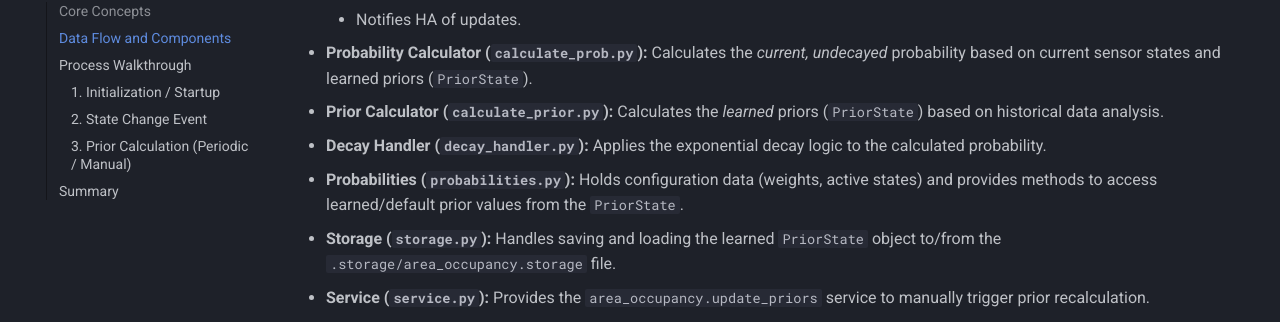
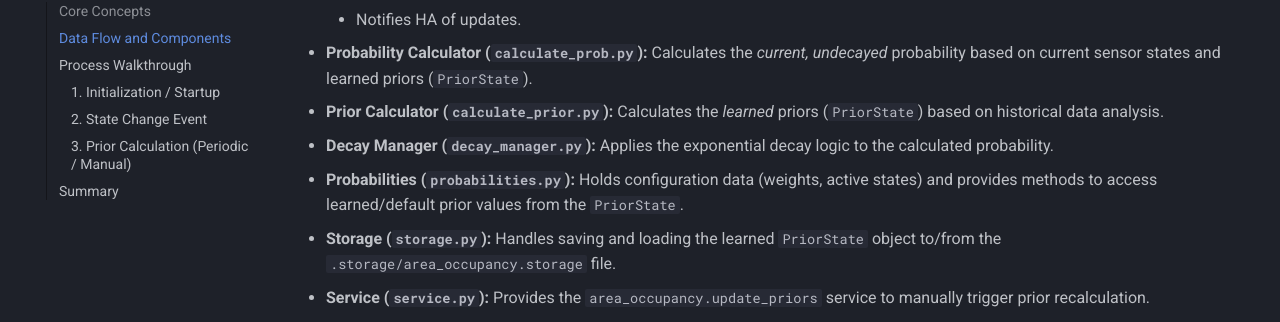
Before and after one commit to Hankanman/Area-Occupancy-Detection, an MkDocs documentation site: the page built from docs/docs/technical/deep-dive.md, in a window 1280 px wide and 900 px high, scrolled down 1258 px. Shown: the part 124-446 px from the top of the window. Built offline with MkDocs 1.6.1 and Material for MkDocs 9.7.7, drawn with Linux system fonts in a browser that asks for light colours; comment, search, counter and statistics services are not loaded.

Commit message:
refactor: Rename DecayHandler to DecayManager across documentation
- Updated all references from DecayHandler to DecayManager in the documentation to reflect recent code changes.
- Ensured consistency in naming conventions across various instruction files, including advanced features, Bayesian calculations, project brief, testing requirements, and technical deep-dive documentation.

```diff
--- a/docs/docs/technical/deep-dive.md
+++ b/docs/docs/technical/deep-dive.md
@@ -31,7 +31,7 @@ This document details the process used by the `area_occupancy` custom component
     *   Notifies HA of updates.
 *   **Probability Calculator (`calculate_prob.py`):** Calculates the *current, undecayed* probability based on current sensor states and learned priors (`PriorState`).
 *   **Prior Calculator (`calculate_prior.py`):** Calculates the *learned* priors (`PriorState`) based on historical data analysis.
-*   **Decay Handler (`decay_handler.py`):** Applies the exponential decay logic to the calculated probability.
+*   **Decay Manager (`decay_manager.py`):** Applies the exponential decay logic to the calculated probability.
 *   **Probabilities (`probabilities.py`):** Holds configuration data (weights, active states) and provides methods to access learned/default prior values from the `PriorState`.
 *   **Storage (`storage.py`):** Handles saving and loading the learned `PriorState` object to/from the `.storage/area_occupancy.storage` file.
 *   **Service (`service.py`):** Provides the `area_occupancy.update_priors` service to manually trigger prior recalculation.
```
Also changed, not shown: .github/instructions/advanced_features.instructions.md, .github/instructions/bayesian_calculations.instructions.md, .github/instructions/project-brief.instructions.md, .github/instructions/testing_requirements.instructions.md.
